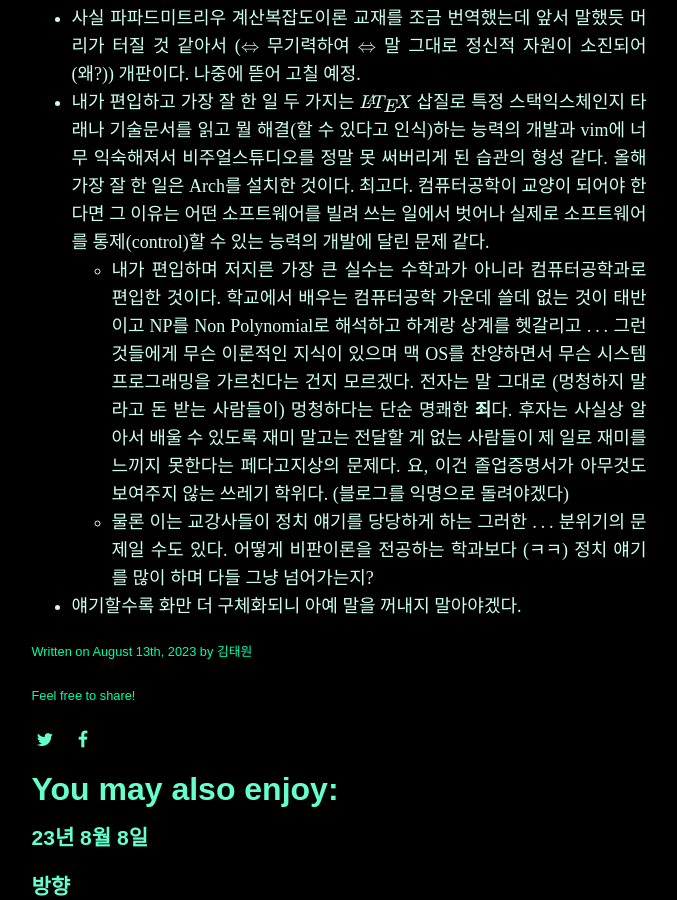
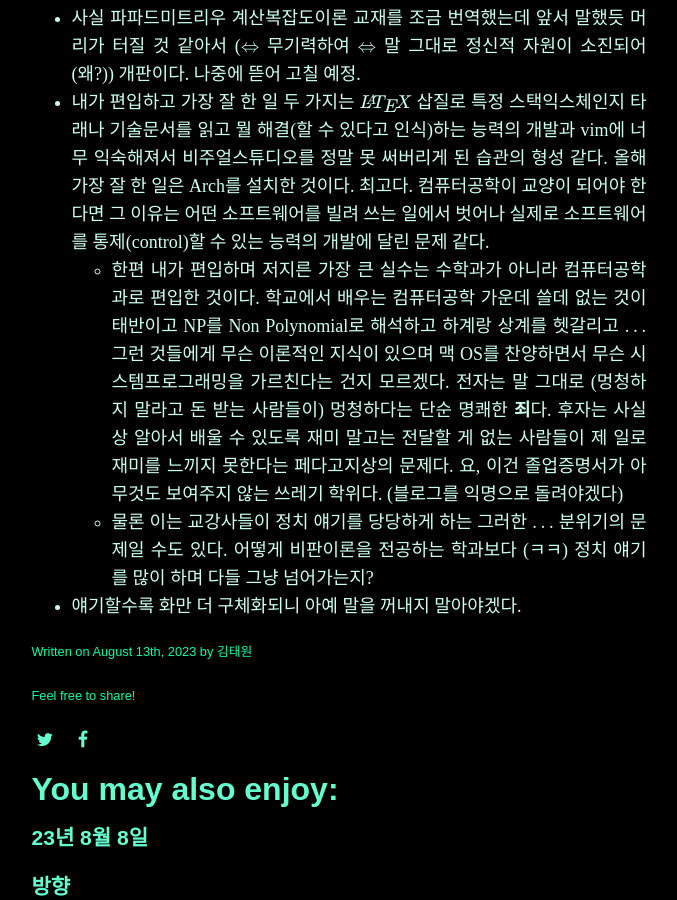
Before and after one commit to pangmoo-KTW/pangmoo-KTW, a Jekyll site: the page built from _posts/2023-08-13-ess005.md, in a window 1280 px wide and 900 px high, scrolled down 953 px. Shown: the whole window, without its empty margins (301-978 px from the left). Built offline with Jekyll 4.4.1, drawn with Linux system fonts in a browser that asks for light colours; some web fonts are replaced; our own code applies the rules of GitHub Pages for plain Markdown files; comment, search, counter and statistics services are not loaded.

Commit message:
한편 ess005

```diff
--- a/_posts/2023-08-13-ess005.md
+++ b/_posts/2023-08-13-ess005.md
@@ -16,6 +16,6 @@ tags: [essay]
 - 지수 또한 나의 계단적학습론에 동감하는 경험을 하고 있다고 하니 기대가 된다. (다가올 미래가!)
 - 사실 파파드미트리우 계산복잡도이론 교재를 조금 번역했는데 앞서 말했듯 머리가 터질 것 같아서 ($\Leftrightarrow$ 무기력하여 $\Leftrightarrow$ 말 그대로 정신적 자원이 소진되어 (왜?)) 개판이다. 나중에 뜯어 고칠 예정.
 - 내가 편입하고 가장 잘 한 일 두 가지는 $\LaTeX$ 삽질로 특정 스택익스체인지 타래나 기술문서를 읽고 뭘 해결(할 수 있다고 인식)하는 능력의 개발과 vim에 너무 익숙해져서 비주얼스튜디오를 정말 못 써버리게 된 습관의 형성 같다. 올해 가장 잘 한 일은 Arch를 설치한 것이다. 최고다. 컴퓨터공학이 교양이 되어야 한다면 그 이유는 어떤 소프트웨어를 빌려 쓰는 일에서 벗어나 실제로 소프트웨어를 통제(control)할 수 있는 능력의 개발에 달린 문제 같다.
-    - 내가 편입하며 저지른 가장 큰 실수는 수학과가 아니라 컴퓨터공학과로 편입한 것이다. 학교에서 배우는 컴퓨터공학 가운데 쓸데 없는 것이 태반이고 NP를 Non Polynomial로 해석하고 하계랑 상계를 헷갈리고 $\ldots$ 그런 것들에게 무슨 이론적인 지식이 있으며 맥 OS를 찬양하면서 무슨 시스템프로그래밍을 가르친다는 건지 모르겠다. 전자는 말 그대로 (멍청하지 말라고 돈 받는 사람들이) 멍청하다는 단순 명쾌한 **죄**다. 후자는 사실상 알아서 배울 수 있도록 재미 말고는 전달할 게 없는 사람들이 제 일로 재미를 느끼지 못한다는 페다고지상의 문제다. 요, 이건 졸업증명서가 아무것도 보여주지 않는 쓰레기 학위다. (블로그를 익명으로 돌려야겠다)
+    - 한편 내가 편입하며 저지른 가장 큰 실수는 수학과가 아니라 컴퓨터공학과로 편입한 것이다. 학교에서 배우는 컴퓨터공학 가운데 쓸데 없는 것이 태반이고 NP를 Non Polynomial로 해석하고 하계랑 상계를 헷갈리고 $\ldots$ 그런 것들에게 무슨 이론적인 지식이 있으며 맥 OS를 찬양하면서 무슨 시스템프로그래밍을 가르친다는 건지 모르겠다. 전자는 말 그대로 (멍청하지 말라고 돈 받는 사람들이) 멍청하다는 단순 명쾌한 **죄**다. 후자는 사실상 알아서 배울 수 있도록 재미 말고는 전달할 게 없는 사람들이 제 일로 재미를 느끼지 못한다는 페다고지상의 문제다. 요, 이건 졸업증명서가 아무것도 보여주지 않는 쓰레기 학위다. (블로그를 익명으로 돌려야겠다)
     - 물론 이는 교강사들이 정치 얘기를 당당하게 하는 그러한 $\ldots$ 분위기의 문제일 수도 있다. 어떻게 비판이론을 전공하는 학과보다 (ㅋㅋ) 정치 얘기를 많이 하며 다들 그냥 넘어가는지?
 - 얘기할수록 화만 더 구체화되니 아예 말을 꺼내지 말아야겠다.
```
